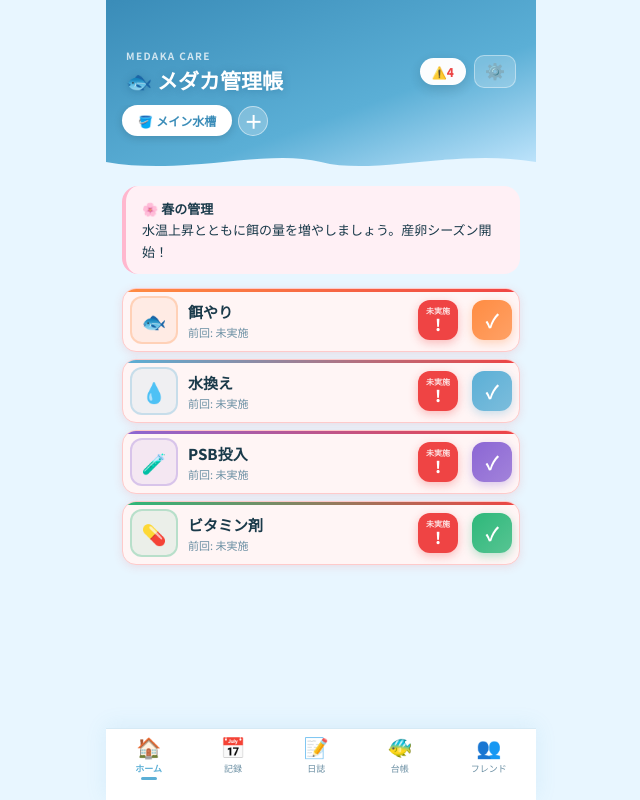
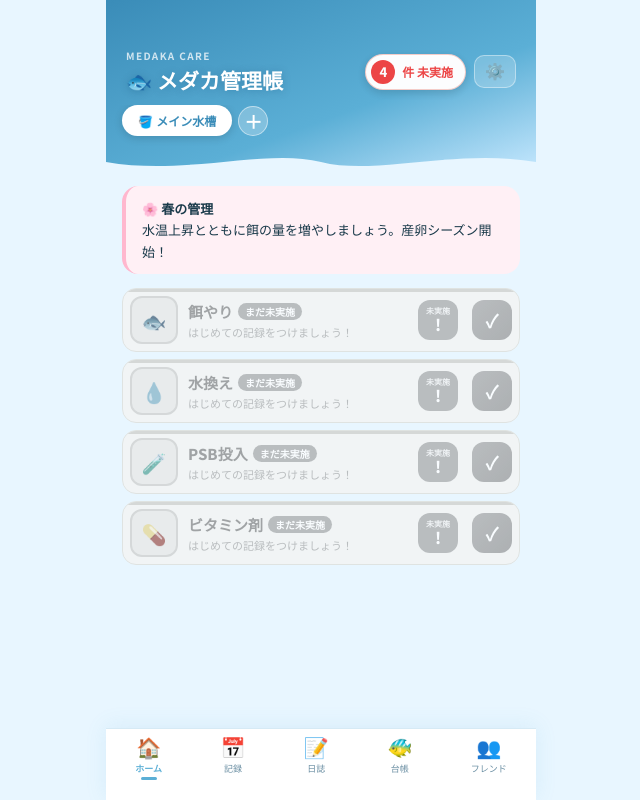
Before and after one commit to xiao1029/medaka-app, a React (Create React App) app: page / in a window 1280 px wide. Shown: the whole page, without its empty margins (319-959 px from the left). Built offline with nearby package versions, Linux system fonts and the light colour scheme; the HTML template or start-up script is replaced by a standard one.

Commit message:
Improve task display for never done status
Refactor task display to handle never done tasks with appropriate styles and logic.

```diff
--- a/src/App.jsx
+++ b/src/App.jsx
@@ -869,13 +869,6 @@ function SettingsView({ tanks, setTanks, selectedTank, setSelectedTank, setView,
               position:"relative",
               userSelect:"none", WebkitUserSelect:"none", WebkitTouchCallout:"none",
             }}>
-            {/* ドラッグハンドル */}
-            <div
-              onTouchStart={e=>onHandleTouchStart(i,e)}
-              onTouchMove={onHandleTouchMove}
-              onTouchEnd={onHandleTouchEnd}
-              style={{ fontSize:20,color:C.sub,cursor:"grab",flexShrink:0,padding:"0 2px",
-                userSelect:"none",WebkitUserSelect:"none",touchAction:"none",lineHeight:1 }}>≡</div>
             {/* アイコン（タップで変更） */}
             <button onClick={()=>{ setEmojiInput(""); setPickerTaskId(task.id); }}
               style={{ width:36,height:36,borderRadius:10,background:C.sky,border:`1.5px solid ${C.border}`,fontSize:20,cursor:"pointer",flexShrink:0,display:"flex",alignItems:"center",justifyContent:"center",position:"relative" }}>
@@ -887,6 +880,13 @@ function SettingsView({ tanks, setTanks, selectedTank, setSelectedTank, setView,
             <span style={{ color:task.color,fontWeight:800,minWidth:28,textAlign:"center",fontSize:16 }}>{val}</span>
             <button onClick={()=>setIntervals(p=>({...p,[key]:val+1}))} style={{ width:30,height:30,background:C.sky,border:`1.5px solid ${C.border}`,borderRadius:8,color:C.text,fontWeight:700,fontSize:16,cursor:"pointer" }}>+</button>
             <span style={{ color:C.sub,fontSize:12 }}>日</span>
+            {/* ドラッグハンドル（右端） */}
+            <div
+              onTouchStart={e=>onHandleTouchStart(i,e)}
+              onTouchMove={onHandleTouchMove}
+              onTouchEnd={onHandleTouchEnd}
+              style={{ fontSize:20,color:C.sub,cursor:"grab",flexShrink:0,padding:"0 2px",
+                userSelect:"none",WebkitUserSelect:"none",touchAction:"none",lineHeight:1 }}>≡</div>
           </div>
         );
       })}
@@ -1075,37 +1075,50 @@ export default function App() {
         {orderedAllTasks.map(task=>{
           const history=tank?.tasks[task.id]?.history||[];
           const days=daysSince(history);
+          const isNeverDone = days===Infinity; // 一度も実施していない
           const interval=getInterval(task.id,task.defaultInterval);
           const status=getStatus(days,interval);
           const daysLeft=interval-days;
-          const pct=Math.min(100,days===Infinity?100:(days/interval)*100);
+          const pct=Math.min(100,isNeverDone?100:(days/interval)*100);
           const cnt=todayCount(task.id);
           const last=lastDone(task.id);
           const sc=status==="urgent"?C.danger:status==="warn"?C.warn:C.green;
-          const sbg=status==="urgent"?"#FFF5F5":status==="warn"?"#FFFBEB":"#F0FDF8";
-          const sborder=status==="urgent"?"#FECACA":status==="warn"?"#FDE68A":"#BBF7D0";
+          // 未実施（一度も記録なし）はグレー配色
+          const sbg     = isNeverDone ? "#F4F4F2" : status==="urgent"?"#FFF5F5":status==="warn"?"#FFFBEB":"#F0FDF8";
+          const sborder = isNeverDone ? "#DDDDD8" : status==="urgent"?"#FECACA":status==="warn"?"#FDE68A":"#BBF7D0";
+          const iconBg  = isNeverDone ? "#E8E8E4" : `${task.color}18`;
+          const iconBorder = isNeverDone ? "#CFCFCA" : `${task.color}44`;
+          const badgeBg = isNeverDone ? "#AAAAAA" : sc;
           return (
-            <div key={task.id} style={{ background:sbg,border:`1.5px solid ${sborder}`,borderRadius:14,padding:"7px",position:"relative",overflow:"hidden",boxShadow:status==="urgent"?`0 2px 10px ${C.danger}22`:"0 1px 6px rgba(90,175,214,0.09)" }}>
-              <div style={{ position:"absolute",top:0,left:0,height:3,width:`${pct}%`,background:`linear-gradient(to right,${task.color},${sc})`,borderRadius:"14px 0 0 0",transition:"width 0.6s ease" }}/>
+            <div key={task.id} style={{ background:sbg,border:`1.5px solid ${sborder}`,borderRadius:14,padding:"7px",position:"relative",overflow:"hidden",
+              boxShadow:isNeverDone?"none":status==="urgent"?`0 2px 10px ${C.danger}22`:"0 1px 6px rgba(90,175,214,0.09)",
+              opacity: isNeverDone ? 0.75 : 1 }}>
+              <div style={{ position:"absolute",top:0,left:0,height:3,width:`${pct}%`,
+                background: isNeverDone ? "#CFCFCA" : `linear-gradient(to right,${task.color},${sc})`,
+                borderRadius:"14px 0 0 0",transition:"width 0.6s ease" }}/>
               <div style={{ display:"flex",alignItems:"center",gap:10 }}>
                 {/* アイコン */}
-                <div style={{ width:48,height:48,borderRadius:12,background:`${task.color}18`,border:`2px solid ${task.color}44`,display:"flex",alignItems:"center",justifyContent:"center",fontSize:20,flexShrink:0,position:"relative" }}>
+                <div style={{ width:48,height:48,borderRadius:12,background:iconBg,border:`2px solid ${iconBorder}`,display:"flex",alignItems:"center",justifyContent:"center",fontSize:20,flexShrink:0,position:"relative",
+                  filter: isNeverDone ? "grayscale(60%)" : "none" }}>
                   {iconOverrides[task.id] || task.icon}
                   {cnt>0&&<div style={{ position:"absolute",top:-5,right:-5,width:17,height:17,background:task.color,borderRadius:"50%",border:"2px solid white",display:"flex",alignItems:"center",justifyContent:"center",fontSize:9,fontWeight:800,color:"white" }}>{cnt}</div>}
                 </div>
                 {/* テキスト */}
                 <div style={{ flex:1,minWidth:0 }}>
                   <div style={{ display:"flex",alignItems:"center",gap:5,marginBottom:2 }}>
-                    <span style={{ fontWeight:800,fontSize:15,color:C.text }}>{task.label}</span>
+                    <span style={{ fontWeight:800,fontSize:15,color:isNeverDone?"#888":C.text }}>{task.label}</span>
+                    {isNeverDone&&<span style={{ fontSize:10,fontWeight:700,color:"white",background:"#AAAAAA",padding:"1px 7px",borderRadius:20 }}>まだ未実施</span>}
                   </div>
-                  <div style={{ fontSize:11,color:C.sub }}>前回: {last?`${new Date(last).getMonth()+1}/${new Date(last).getDate()} ${formatTime(last)}`:"未実施"}</div>
+                  <div style={{ fontSize:11,color:isNeverDone?"#AAAAAA":C.sub }}>
+                    {isNeverDone ? "はじめての記録をつけましょう！" : `前回: ${new Date(last).getMonth()+1}/${new Date(last).getDate()} ${formatTime(last)}`}
+                  </div>
                   {cnt>0&&<div style={{ fontSize:10,color:task.color,fontWeight:700,marginTop:1 }}>🐟 本日 {cnt}回実施済み</div>}
                 </div>
-                {/* 残り日数バッジ（右側に大きく表示） */}
+                {/* 残り日数バッジ */}
                 <div style={{ flexShrink:0,display:"flex",flexDirection:"column",alignItems:"center",justifyContent:"center",
                   width:40,height:40,borderRadius:12,
-                  background:status==="urgent"?C.danger:status==="warn"?C.warn:C.green,
-                  boxShadow:`0 3px 10px ${sc}55`,
+                  background:badgeBg,
+                  boxShadow:isNeverDone?"none":`0 3px 10px ${sc}55`,
                   marginRight:4
                 }}>
                   {days===Infinity?(
@@ -1128,7 +1141,11 @@ export default function App() {
                 </div>
                 {/* 実施ボタン */}
                 <button onClick={()=>doTask(task.id)}
-                  style={{ width:40,height:40,borderRadius:12,background:`linear-gradient(135deg,${task.color},${task.color}CC)`,border:"none",color:"white",fontSize:18,cursor:"pointer",flexShrink:0,boxShadow:`0 3px 10px ${task.color}55`,display:"flex",alignItems:"center",justifyContent:"center",fontWeight:700 }}
+                  style={{ width:40,height:40,borderRadius:12,
+                    background: isNeverDone ? "linear-gradient(135deg,#AAAAAA,#999999)" : `linear-gradient(135deg,${task.color},${task.color}CC)`,
+                    border:"none",color:"white",fontSize:18,cursor:"pointer",flexShrink:0,
+                    boxShadow: isNeverDone ? "none" : `0 3px 10px ${task.color}55`,
+                    display:"flex",alignItems:"center",justifyContent:"center",fontWeight:700 }}
                   onTouchStart={e=>e.currentTarget.style.transform="scale(0.90)"}
                   onTouchEnd={e=>e.currentTarget.style.transform="scale(1)"}>✓</button>
               </div>
@@ -1230,7 +1247,18 @@ export default function App() {
             <h1 style={{ margin:"2px 0 0",fontSize:21,fontWeight:800,color:"white",textShadow:"0 1px 8px rgba(0,60,100,0.25)" }}>🐟 メダカ管理帳</h1>
           </div>
           <div style={{ display:"flex",alignItems:"center",gap:8 }}>
-            {urgentCount>0&&<div style={{ background:"white",borderRadius:20,padding:"5px 12px",fontSize:12,fontWeight:800,color:C.danger,boxShadow:"0 4px 14px rgba(0,0,0,0.15)",animation:"shimmer 1.8s infinite" }}>⚠️{urgentCount}</div>}
+            {urgentCount>0&&(
+              <div style={{ background:"white",borderRadius:20,padding:"5px 12px 5px 5px",
+                display:"flex",alignItems:"center",gap:7,
+                border:"1.5px solid rgba(224,90,74,0.3)",
+                boxShadow:"0 3px 10px rgba(0,0,0,0.15)",
+                animation:"shimmer 1.8s infinite" }}>
+                <div style={{ background:C.danger,borderRadius:12,minWidth:24,height:24,padding:"0 6px",
+                  display:"flex",alignItems:"center",justifyContent:"center",
+                  fontSize:13,fontWeight:900,color:"white" }}>{urgentCount}</div>
+                <span style={{ color:C.danger,fontSize:12,fontWeight:700,whiteSpace:"nowrap" }}>件 未実施</span>
+              </div>
+            )}
             <button onClick={()=>setView("settings")} style={{ background:"rgba(255,255,255,0.2)",border:"1.5px solid rgba(255,255,255,0.4)",borderRadius:10,color:"white",padding:"6px 10px",fontSize:16,cursor:"pointer" }}>⚙️</button>
           </div>
         </div>
```
